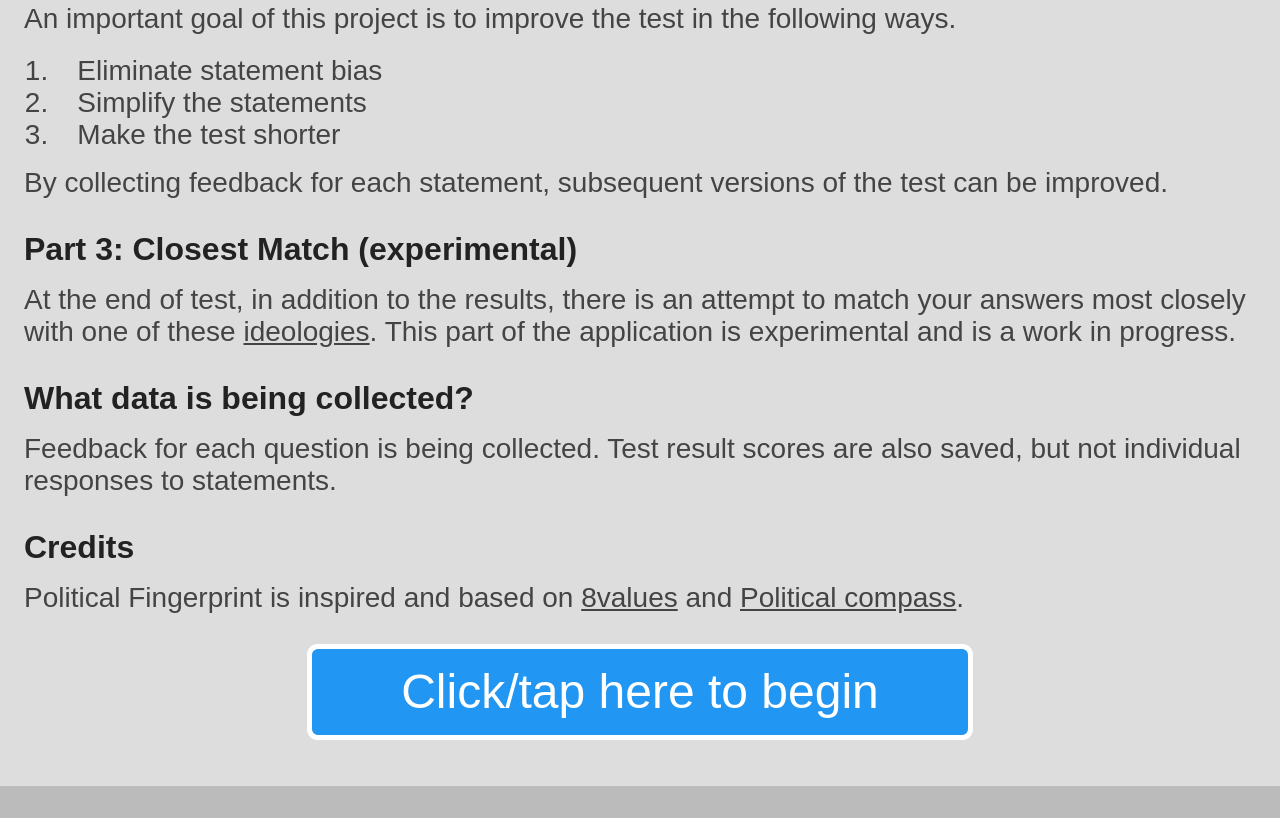
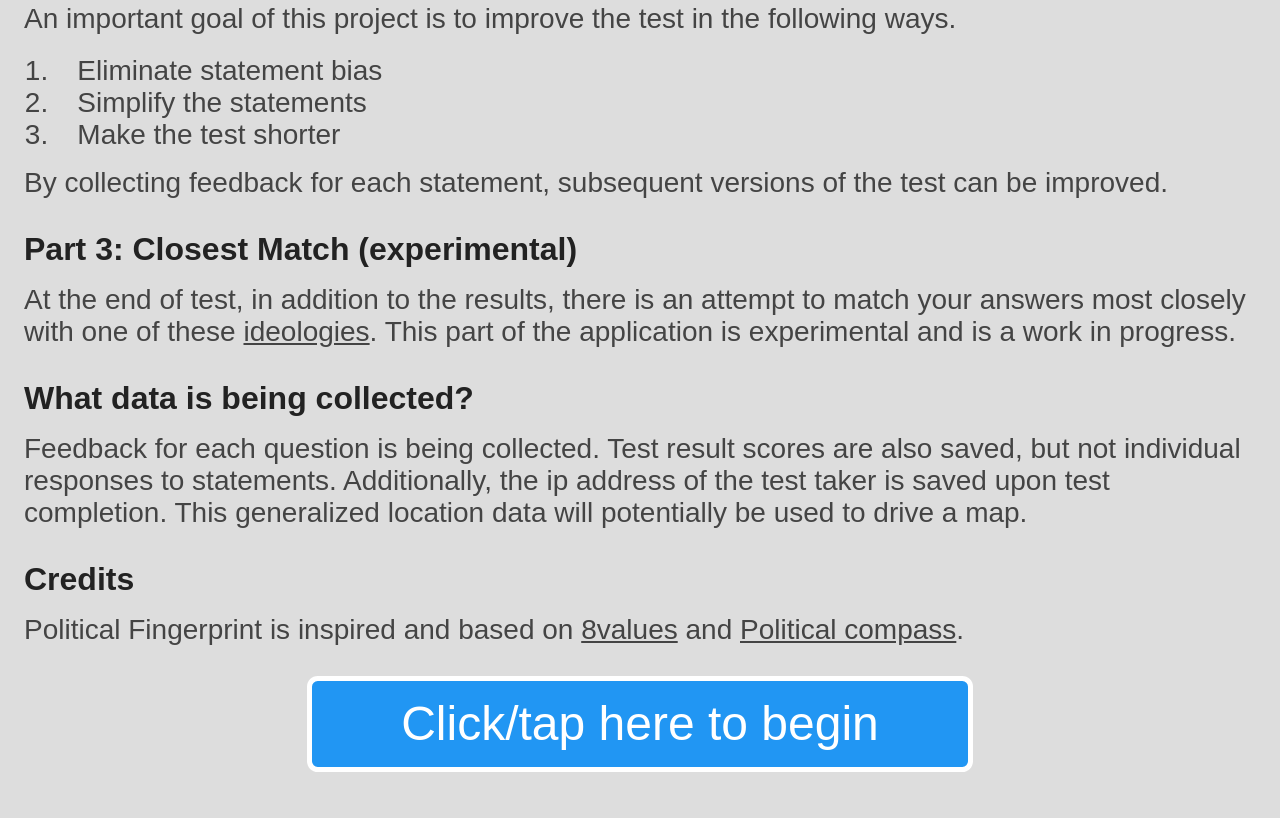
Before and after one commit to FergusDevelopmentLLC/political_fingerprint_fe, a website: page 8values_fe/public/index.html in a window 1280 px wide. Shown: the part 1706-2524 px from the top of the page. Before the commit the page ends 2492 px from the top, so only its background shows below. Drawn offline with Linux system fonts and the light colour scheme.

Commit message:
updated instructions

```diff
--- a/8values_fe/public/index.html
+++ b/8values_fe/public/index.html
@@ -85,7 +85,7 @@
     </p>
     <h5>What data is being collected?</h5>
     <p>
-      Feedback for each question is being collected. Test result scores are also saved, but not individual responses to statements.
+      Feedback for each question is being collected. Test result scores are also saved, but not individual responses to statements. Additionally, the ip address of the test taker is saved upon test completion. This generalized location data will potentially be used to drive a map.
     </p>
     <h5>Credits</h5>
     <p>Political Fingerprint is inspired and based on <a href='https://github.com/8values/8values.github.io' target='_blank'>8values</a> and <a href='https://www.politicalcompass.org/' target='_blank'>Political compass</a>.</p>
```
